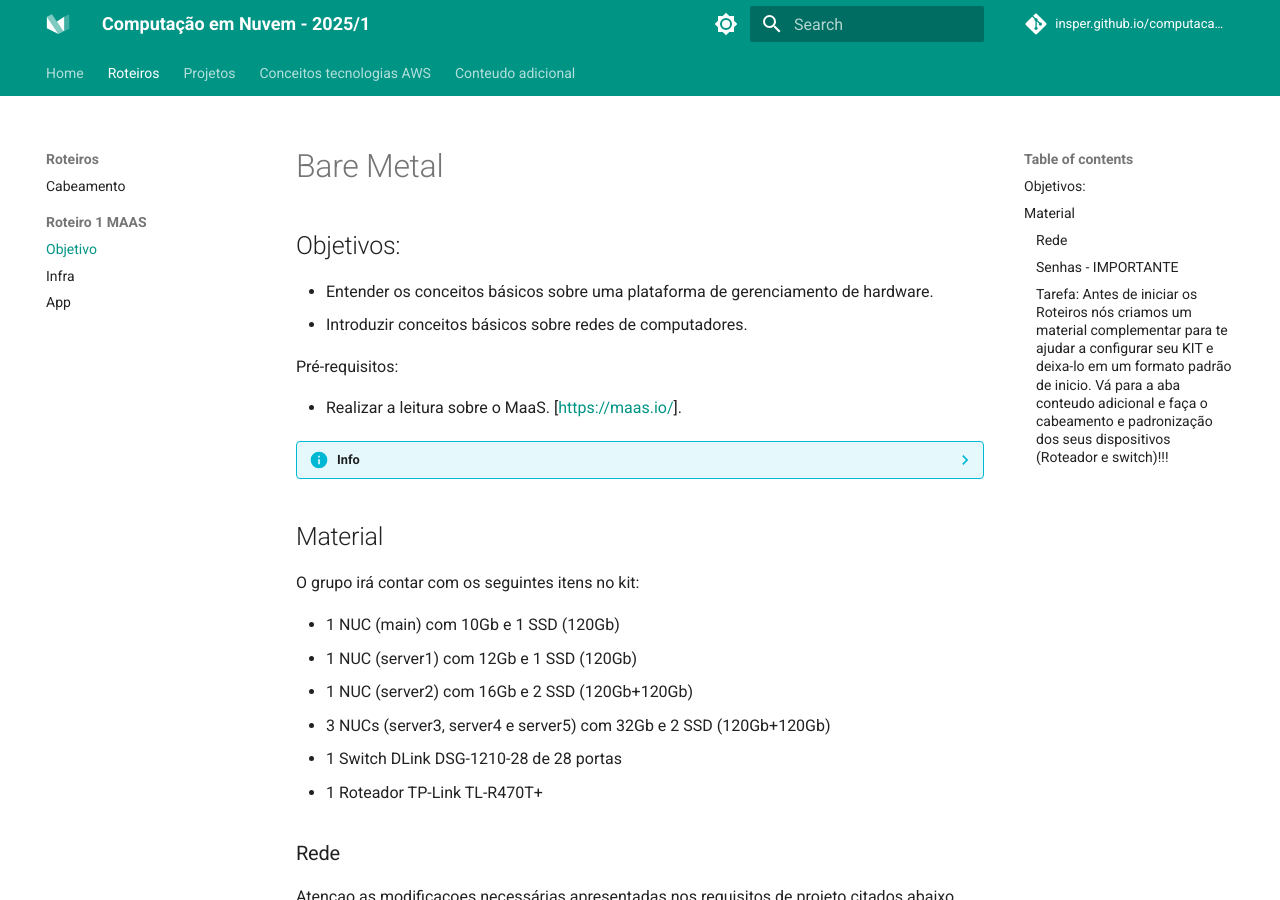
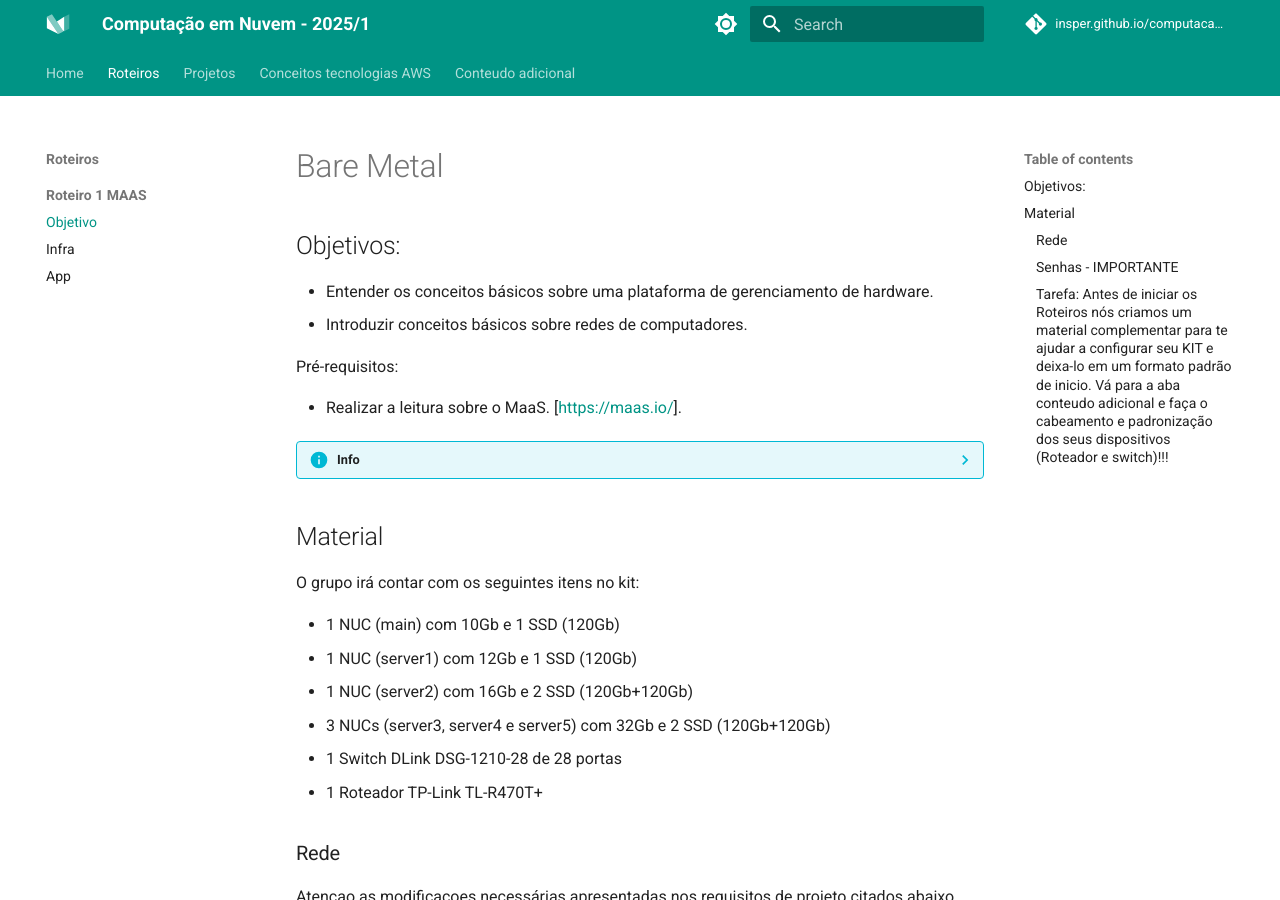
Before and after one commit to Insper/computacao-nuvem, an MkDocs documentation site: the page built from docs/roteiros/1.Bare_metal.md, in a window 1280 px wide and 900 px high. Built offline with MkDocs 1.6.1 and Material for MkDocs 9.7.7, drawn with Linux system fonts in a browser that asks for light colours; nearby versions of some CDN libraries; comment, search, counter and statistics services are not loaded.

Commit message:
change cabeamento 25a

```diff
--- a/mkdocs.yml
+++ b/mkdocs.yml
@@ -203,7 +203,6 @@ markdown_extensions:
 nav:
   - Home: index.md
   - Roteiros:
-    - Cabeamento: roteiros/0.Cabeamento.md
     - Roteiro 1 MAAS:
       - Objetivo : roteiros/1.Bare_metal.md
       - Infra: roteiros/1.infra.md
```
